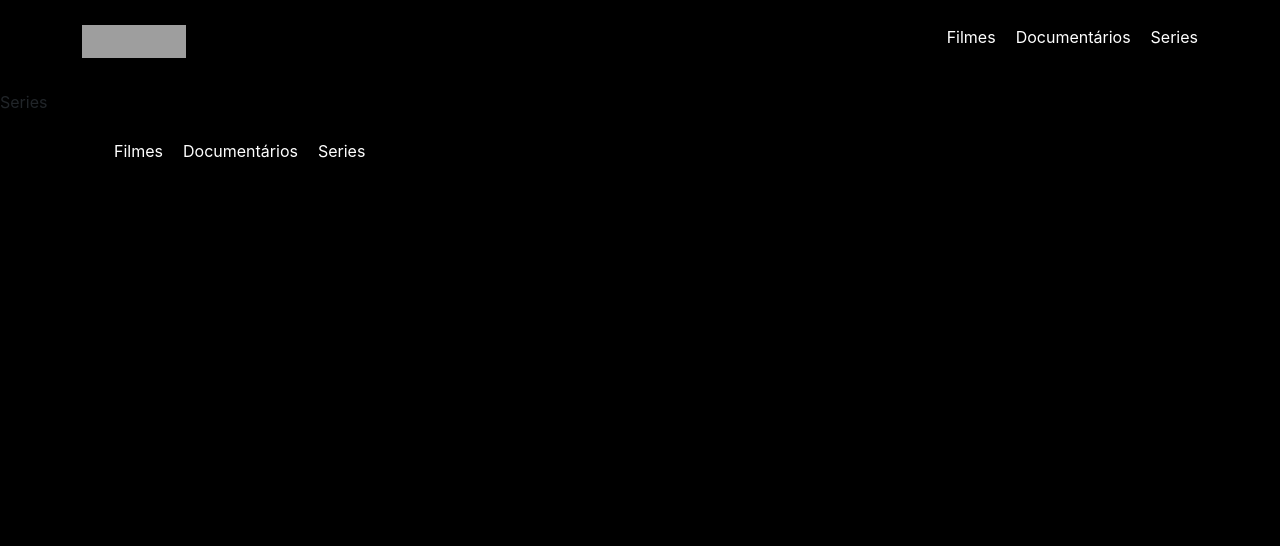
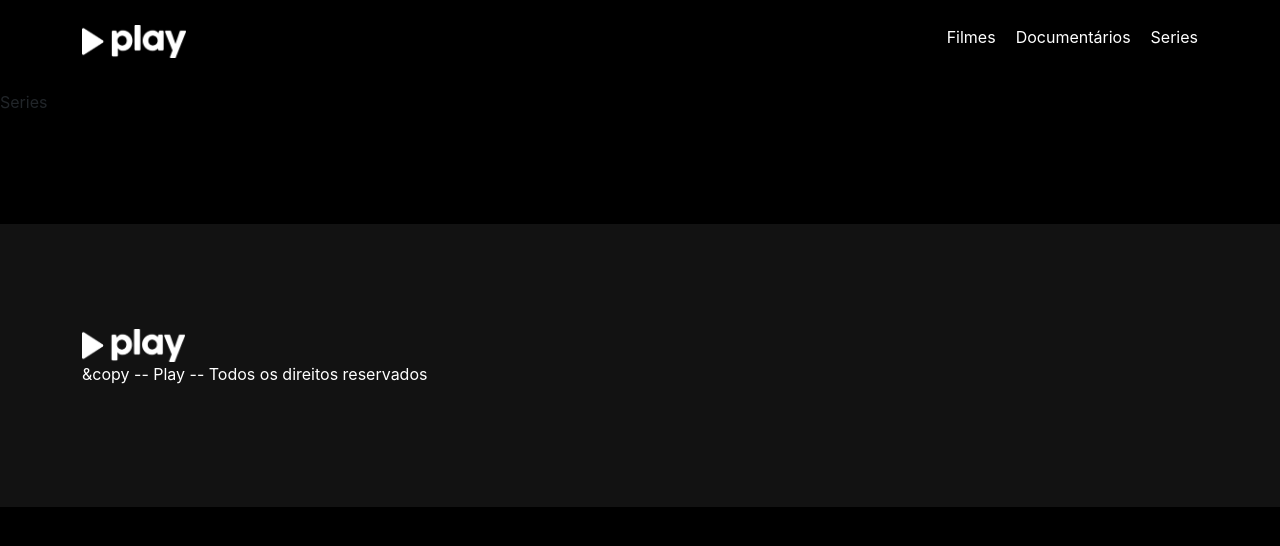
Before and after one commit to marcelofarias-jr/play-react, a React app: page /series in a window 1280 px wide. Built offline with nearby package versions, Linux system fonts and the light colour scheme; grey boxes are pictures that could not be loaded.

Commit message:
Home atualizada

```diff
--- a/src/components/footer/index.js
+++ b/src/components/footer/index.js
@@ -3,29 +3,24 @@ import { Container } from "react-bootstrap";
 import { Link } from 'react-router-dom';
 import './style.scss';
 import 'bootstrap/dist/css/bootstrap.min.css';
+import logo from "../../assets/img/logo.png";
 
 export const Footer = () => {
   return (
-    <Container>
-      <nav className="menu">
-        <div className="menu__nav">
-          <ul>
-            <li>
-              <Link to="/filmes">Filmes</Link>
-            </li>
-            <li>
-              <Link to="/documentarios" state={'This is state from ABOUT'}>
-                Documentários
-              </Link>
-            </li>
-            <li>
-              <Link to="/series">Series</Link>
-            </li>
-          </ul>
+    <footer>
+      <Container>
+        <div className="footer__content">
+          <div className="footer__content__logo">
+            <Link to="/">
+              <img src={logo} alt="Logo" />
+            </Link>
+          </div>
+          <div className="footer__content__copy">
+            <p>&copy -- Play -- Todos os direitos reservados</p>
+          </div>
         </div>
-
-      </nav>
-    </Container>
+      </Container>
+    </footer>
 
   );
 };
--- a/src/components/footer/style.scss
+++ b/src/components/footer/style.scss
@@ -1,20 +1,10 @@
-.menu{
-    margin: 25px 0;
-    display: flex;
-    justify-content: space-between;
+footer{
+    margin-top: 110px;
+    background-color:  #121212;
+    color: white;
+    padding: 105px 0 105px 0;
     img{
-        width:103.74px;
-        height: 33.24px;
-    }
-    ul{
-        display: flex;
-        gap: 20px;
-        li{
-            list-style: none;
-        }
-    }
-    a{
-        text-decoration: none;
-        color: white;
+        width: 103px;
+        height: 33px;
     }
 }
--- a/src/components/hero/index.js
+++ b/src/components/hero/index.js
@@ -2,7 +2,7 @@ import React from "react";
 import { Container } from "react-bootstrap";
 import './style.scss';
 
-export const Hero = () =>{
+export const Hero = () => {
     return (
         <section className="hero">
             <Container>
--- a/src/components/hero/style.scss
+++ b/src/components/hero/style.scss
@@ -1,7 +1,7 @@
 .hero {
     width: 100%;
     height: 80vh;
-    background-image: url("../../assets/img/pexels-maxime-francis-2246476.jpg");
+    background-image: url("../../../public/img/pexels-maxime-francis-2246476.jpg");
     background-repeat: no-repeat;
     background-size: cover;
     background-position: center;
```
Also changed, not shown: src/assets/img/logo.png (renamed from public/img/logo.png). Lines whose indentation alone changed are shown as unchanged.
